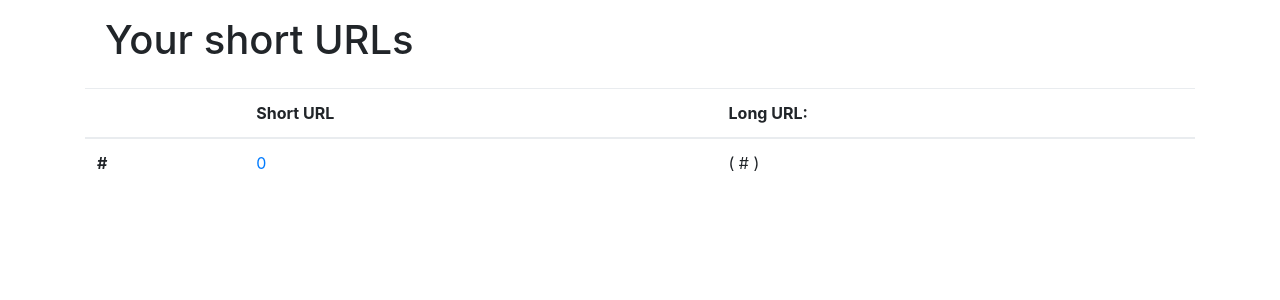
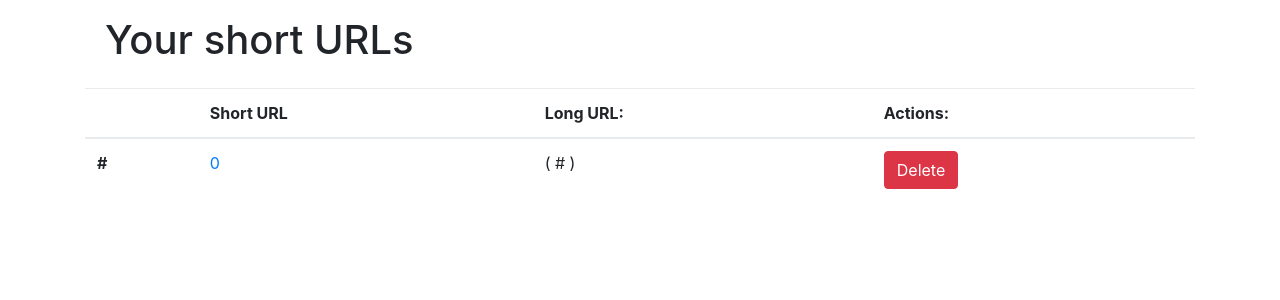
Before and after one commit to cristianeams/tiny-app, a Node server app: template views/urls_index.ejs in a window 1280 px wide. Shown: the top 300 px of the page. Run offline with Node 20, Linux system fonts and the light colour scheme; the template is opened without the code that fills it: most values are stand-ins (such as "Sample title", 1, 10 or a date in 2020).

Commit message:
Added delete button

```diff
--- a/express_server.js
+++ b/express_server.js
@@ -4,7 +4,7 @@ const app = express();
 
 //Require  and use morgan
 const morgan = require('morgan');
-app.use(morgan('combined'))
+app.use(morgan('dev'));
 
 //Start the server
 var PORT = 8080;
@@ -58,6 +58,14 @@ app.post("/urls", (req, res) => {
     res.redirect("/urls/" + shortURL);
 });
 
+//Post route to remove an URL
+app.post("/urls/:id/delete", (req, res) => {
+    // console.log(req.params.ids);
+    delete urlDatabase[req.params.id];
+   res.redirect("/urls");
+
+});
+
 app.get("/u/:shortURL", (req, res) => {
     //console.log(req.params.shortURL)
     var longURL = urlDatabase[req.params.shortURL];
--- a/views/urls_index.ejs
+++ b/views/urls_index.ejs
@@ -14,6 +14,7 @@
             <th scope="col"></th>
             <th scope="col">Short URL</th>
             <th scope="col">Long URL:</th>
+            <th scope="col">Actions:</th>
           </tr>
         </thead>
         <tbody>
@@ -24,6 +25,9 @@
 
                 <td><a href="#"><%= item %></a></td>
                 <td>( <%= urls[item] %> )</td>
+                <td><form method="POST" action="/urls/<%= item %>/delete">
+                  <button type="delete" value="Delete" class="btn btn-danger">Delete</button>
+                </form></td>
             </tr>
             <% }; %>
           </tbody>
```
